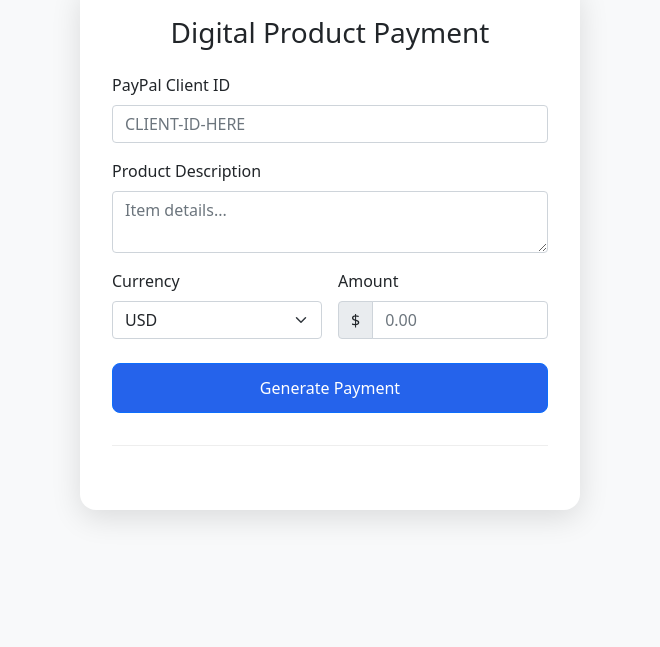
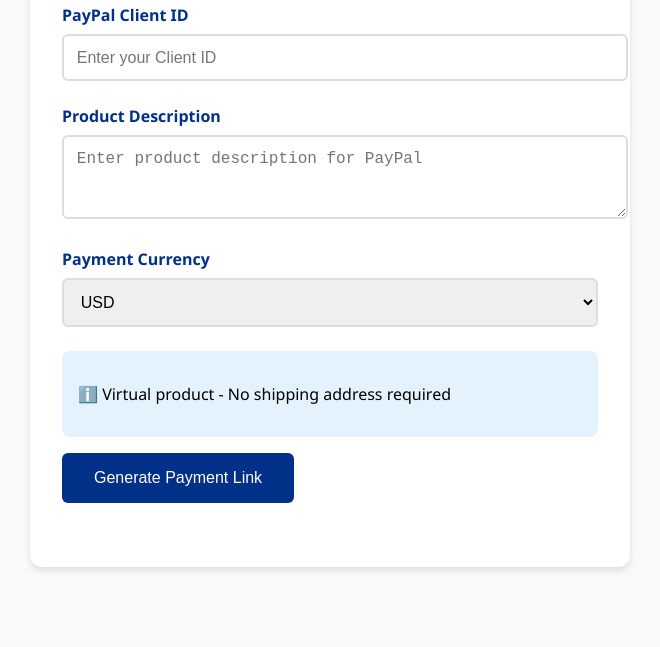
Before and after one commit to Ceshi3000/FenRun, a plain HTML site: page index.html in a window 1280 px wide. Shown: the part 153-800 px from the top of the page, without its empty margins (310-970 px from the left). Drawn offline with nearby package versions, Linux system fonts and the light colour scheme.

Commit message:
index.html

```diff
--- a/index.html
+++ b/index.html
@@ -3,240 +3,180 @@
 <head>
     <meta charset="UTF-8">
     <meta name="viewport" content="width=device-width, initial-scale=1.0">
-    <title>Digital Checkout</title>
-    <link href="https://cdn.jsdelivr.net/npm/bootstrap@5.1.3/dist/css/bootstrap.min.css" rel="stylesheet">
+    <title>Digital Product Checkout</title>
     <style>
         :root {
-            --primary-color: #2563eb;
-            --hover-color: #1d4ed8;
+            --primary-color: #003087;
+            --secondary-color: #009cde;
+            --background: #f8f9fa;
         }
 
         body {
-            background: #f8f9fa;
-            min-height: 100vh;
-            display: flex;
-            align-items: center;
-            justify-content: center;
+            font-family: 'Segoe UI', Tahoma, Geneva, Verdana, sans-serif;
+            max-width: 600px;
+            margin: 2rem auto;
             padding: 20px;
+            background: var(--background);
         }
 
         .checkout-container {
             background: white;
-            border-radius: 16px;
-            box-shadow: 0 8px 30px rgba(0, 0, 0, 0.12);
             padding: 2rem;
-            width: 100%;
-            max-width: 500px;
-            transition: all 0.3s ease;
+            border-radius: 12px;
+            box-shadow: 0 4px 6px rgba(0, 0, 0, 0.1);
         }
 
-        .form-control:focus {
-            border-color: var(--primary-color);
-            box-shadow: 0 0 0 3px rgba(37, 99, 235, 0.15);
+        .form-group {
+            margin-bottom: 1.5rem;
         }
 
-        .btn-primary {
-            background: var(--primary-color);
-            padding: 12px 24px;
-            border-radius: 8px;
-            font-weight: 500;
-            transition: transform 0.2s, background 0.3s;
+        label {
+            display: block;
+            margin-bottom: 0.5rem;
+            color: var(--primary-color);
+            font-weight: 600;
         }
 
-        .btn-primary:hover {
-            background: var(--hover-color);
-            transform: translateY(-1px);
+        input, select, textarea {
+            width: 100%;
+            padding: 0.8rem;
+            border: 2px solid #ddd;
+            border-radius: 6px;
+            font-size: 16px;
+            transition: border-color 0.3s ease;
         }
 
-        .payment-section {
-            margin-top: 2rem;
-            border-top: 1px solid #eee;
-            padding-top: 2rem;
+        input:focus, select:focus, textarea:focus {
+            border-color: var(--secondary-color);
+            outline: none;
         }
 
-        .loading-spinner {
-            display: none;
-            width: 24px;
-            height: 24px;
-            border: 3px solid #f3f3f3;
-            border-top: 3px solid var(--primary-color);
-            border-radius: 50%;
-            animation: spin 1s linear infinite;
+        button {
+            background: var(--primary-color);
+            color: white;
+            padding: 1rem 2rem;
+            border: none;
+            border-radius: 6px;
+            cursor: pointer;
+            font-size: 16px;
+            transition: background 0.3s ease;
         }
 
-        @keyframes spin {
-            0% { transform: rotate(0deg); }
-            100% { transform: rotate(360deg); }
+        button:hover {
+            background: var(--secondary-color);
+        }
+
+        #paypal-button-container {
+            margin-top: 2rem;
+        }
+
+        .currency-selector {
+            display: flex;
+            gap: 1rem;
+            align-items: center;
+        }
+
+        .highlight-box {
+            background: #e3f2fd;
+            padding: 1rem;
+            border-radius: 8px;
+            margin: 1rem 0;
         }
     </style>
 </head>
 <body>
     <div class="checkout-container">
-        <h3 class="mb-4 text-center">Digital Product Payment</h3>
+        <h2>Digital Product Checkout</h2>
 
-        <div class="mb-3">
-            <label class="form-label">PayPal Client ID</label>
-            <input type="text" class="form-control" id="clientId" placeholder="CLIENT-ID-HERE">
+        <div class="form-group">
+            <label for="client-id">PayPal Client ID</label>
+            <input type="text" id="client-id" placeholder="Enter your Client ID">
         </div>
 
-        <div class="mb-3">
-            <label class="form-label">Product Description</label>
-            <textarea class="form-control" id="description" rows="2" placeholder="Item details..."></textarea>
+        <div class="form-group">
+            <label for="product-desc">Product Description</label>
+            <textarea id="product-desc" rows="3" placeholder="Enter product description for PayPal"></textarea>
         </div>
 
-        <div class="row g-3 mb-4">
-            <div class="col-md-6">
-                <label class="form-label">Currency</label>
-                <select class="form-select" id="currency">
+        <div class="form-group">
+            <label>Payment Currency</label>
+            <div class="currency-selector">
+                <select id="currency">
                     <option value="USD">USD</option>
                     <option value="CAD">CAD</option>
                     <option value="AUD">AUD</option>
                 </select>
             </div>
-            <div class="col-md-6">
-                <label class="form-label">Amount</label>
-                <div class="input-group">
-                    <span class="input-group-text">$</span>
-                    <input type="number" class="form-control" id="amount" step="0.01" placeholder="0.00">
-                </div>
-            </div>
         </div>
 
-        <button class="btn btn-primary w-100" onclick="initPayment()" id="generateBtn">
-            <span class="button-text">Generate Payment</span>
-            <div class="loading-spinner"></div>
-        </button>
+        <div class="highlight-box">
+            <p>ℹ️ Virtual product - No shipping address required</p>
+        </div>
 
-        <div class="payment-section" id="paymentContainer"></div>
+        <button onclick="initializePayPal()">Generate Payment Link</button>
+        <div id="paypal-button-container"></div>
     </div>
 
+    <!-- PayPal SDK -->
+    <script src="https://www.paypal.com/sdk/js?client-id=sb&components=buttons,hosted-fields&currency=USD"></script>
+
     <script>
-        let paypalSDKLoaded = false;
-        let currentScript = null;
+        function initializePayPal() {
+            const clientId = document.getElementById('client-id').value;
+            const description = document.getElementById('product-desc').value;
+            const currency = document.getElementById('currency').value;
 
-        async function loadPayPalSDK(clientId, currency) {
-            return new Promise((resolve) => {
-                if (currentScript) {
-                    currentScript.remove();
-                }
+            // Clean previous PayPal instance
+            document.getElementById('paypal-button-container').innerHTML = '';
 
-                const script = document.createElement('script');
-                script.src = `https://www.paypal.com/sdk/js?client-id=${clientId}&currency=${currency}&components=buttons,hosted-fields`;
-                script.onload = () => {
-                    paypalSDKLoaded = true;
-                    resolve();
-                };
-                document.head.appendChild(script);
-                currentScript = script;
-            });
-        }
+            // Load new PayPal SDK
+            const script = document.createElement('script');
+            script.src = `https://www.paypal.com/sdk/js?client-id=${clientId}&components=buttons,hosted-fields&currency=${currency}`;
+            document.head.appendChild(script);
 
-        async function initPayment() {
-            const generateBtn = document.getElementById('generateBtn');
-            const spinner = generateBtn.querySelector('.loading-spinner');
-            const buttonText = generateBtn.querySelector('.button-text');
-
-            try {
-                // Show loading state
-                buttonText.textContent = 'Generating...';
-                spinner.style.display = 'inline-block';
-                generateBtn.disabled = true;
-
-                // Clear previous payment methods
-                document.getElementById('paymentContainer').innerHTML = '';
-
-                // Validate inputs
-                const clientId = document.getElementById('clientId').value.trim();
-                const description = document.getElementById('description').value.trim();
-                const currency = document.getElementById('currency').value;
-                const amount = parseFloat(document.getElementById('amount').value);
-
-                if (!clientId || !description || isNaN(amount) || amount <= 0) {
-                    throw new Error('Please fill all required fields correctly');
-                }
-
-                // Load PayPal SDK
-                await loadPayPalSDK(clientId, currency);
-
-                // Initialize PayPal Buttons
+            script.onload = () => {
                 paypal.Buttons({
                     style: {
                         layout: 'vertical',
-                        color: 'blue',
-                        shape: 'rect',
-                        label: 'checkout'
+                        color:  'blue',
+                        shape:  'rect',
+                        label:  'pay'
                     },
 
-                    createOrder: (data, actions) => {
+                    createOrder: function(data, actions) {
                         return actions.order.create({
                             purchase_units: [{
+                                category: 'DIGITAL_GOODS',
                                 description: description,
                                 amount: {
-                                    value: amount.toFixed(2),
-                                    currency_code: currency
+                                    currency_code: currency,
+                                    value: '0.01' // Set your price here
                                 }
                             }],
                             application_context: {
-                                shipping_preference: 'NO_SHIPPING',
-                                category: 'DIGITAL_GOODS'
+                                shipping_preference: 'NO_SHIPPING'
                             }
                         });
                     },
 
-                    onShippingChange: (data) => {
-                        if (data.shipping_address) {
-                            return actions.reject();
-                        }
-                    },
+                    onApprove: function(data, actions) {
+                        return actions.order.capture().then(function(details) {
+                            alert('Payment completed by ' + details.payer.name.given_name);
+                        });
+                    }
+                }).render('#paypal-button-container');
 
-                    onApprove: (data, actions) => {
-                        return actions.order.capture().then(details => {
-                            alert(`Payment completed by ${details.payer.name.given_name}`);
-                        });
-                    },
-
-                    onError: (err) => {
-                        console.error('PayPal Error:', err);
-                        alert('Payment processing failed');
+                // Credit card form configuration
+                paypal.HostedFields.render({
+                    createOrder: function () { /* ... */ },
+                    styles: { /* ... */ },
+                    fields: {
+                        number: { selector: "#card-number" },
+                        cvv: { selector: "#cvv" },
+                        expirationDate: { selector: "#expiration-date" }
                     }
-                }).render('#paymentContainer');
-
-                // Initialize Hosted Fields
-                paypal.HostedFields.render({
-                    fields: {
-                        number: {
-                            selector: "#card-number",
-                            placeholder: "Card Number"
-                        },
-                        cvv: {
-                            selector: "#cvv",
-                            placeholder: "CVV"
-                        },
-                        expirationDate: {
-                            selector: "#expiration-date",
-                            placeholder: "MM/YY"
-                        }
-                    },
-                    styles: {
-                        input: {
-                            'font-size': '16px',
-                            'color': '#3A3A3A'
-                        }
-                    },
-                    createOrder: () => {
-                        return paypal.Buttons().config.createOrder();
-                    }
-                }).render('#paymentContainer');
-
-            } catch (error) {
-                alert(error.message);
-                console.error('Initialization Error:', error);
-            } finally {
-                // Reset button state
-                buttonText.textContent = 'Generate Payment';
-                spinner.style.display = 'none';
-                generateBtn.disabled = false;
-            }
+                });
+            };
         }
     </script>
 </body>
```
